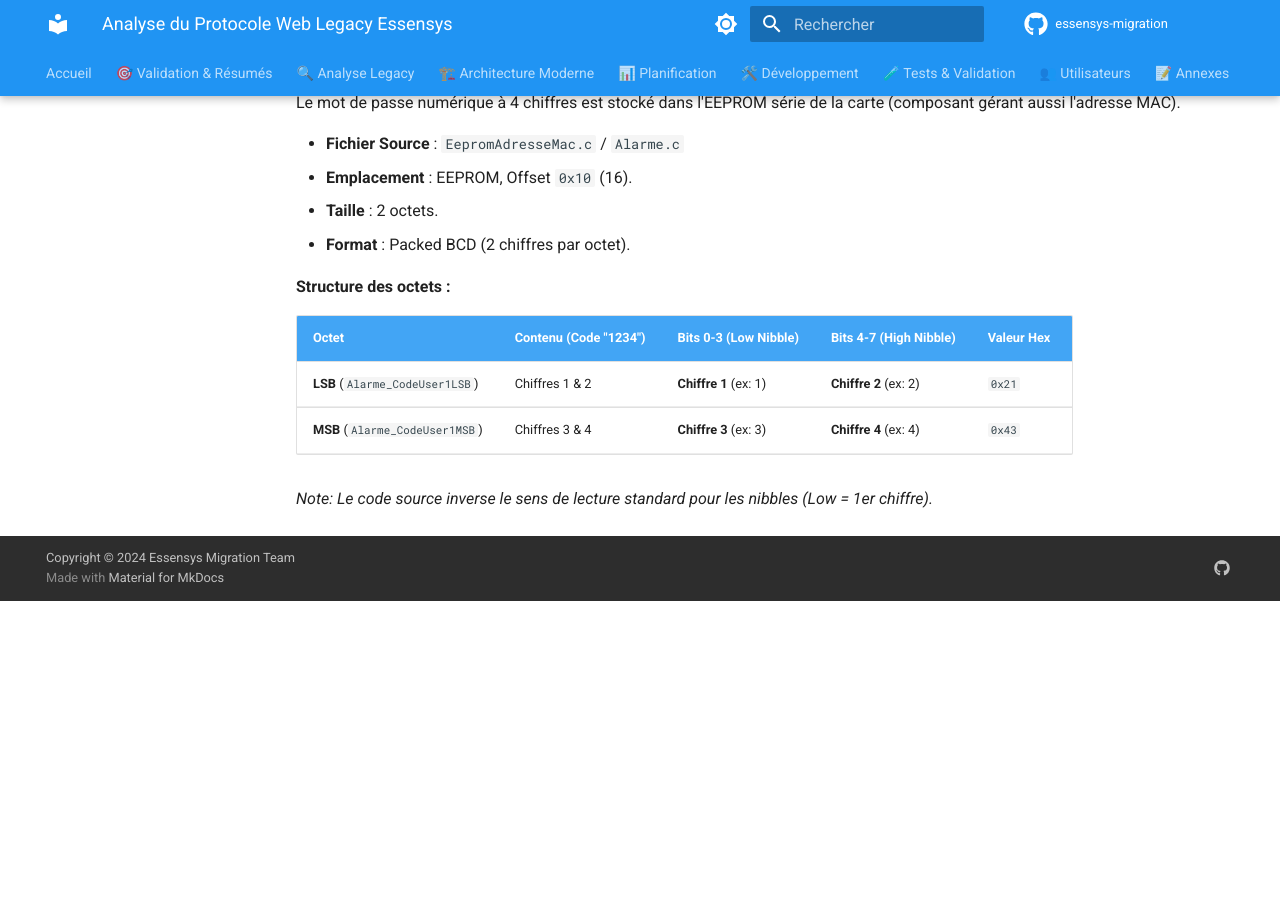
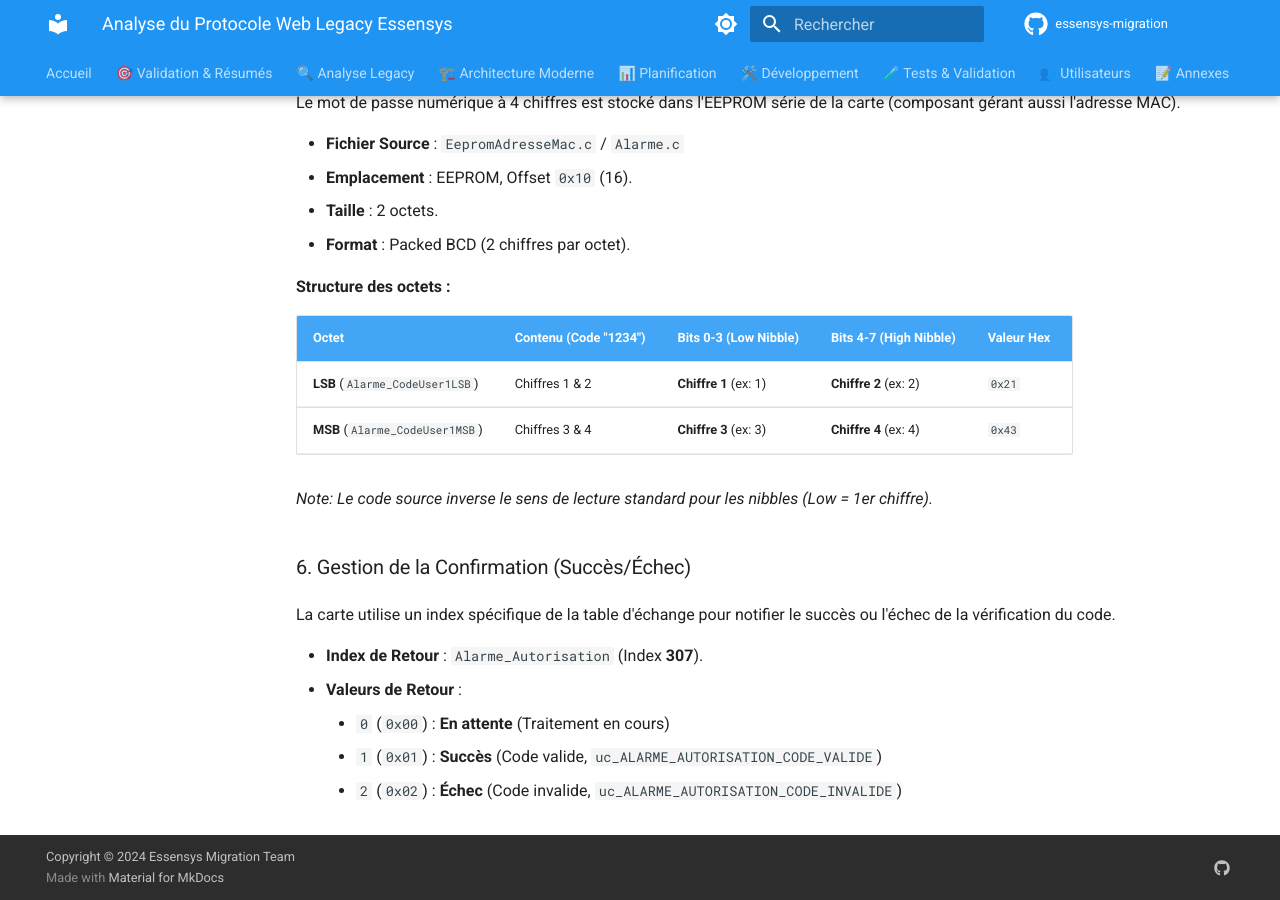
Before and after one commit to essensys-hub/essensys-web-legacy, an MkDocs documentation site: the page built from docs/legacy-analysis-protocol.md, in a window 1280 px wide and 900 px high, scrolled down 2996 px. Built offline with MkDocs 1.6.1 and Material for MkDocs 9.7.7, drawn with Linux system fonts in a browser that asks for light colours; comment, search, counter and statistics services are not loaded; the version menu is left out; before the commit the page ends 3597 px from its top, so only the background shows below that.

Commit message:
docs: add confirmation mechanism details

```diff
--- a/docs/legacy-analysis-protocol.md
+++ b/docs/legacy-analysis-protocol.md
@@ -109,3 +109,13 @@ Le mot de passe numérique à 4 chiffres est stocké dans l'EEPROM série de la
 | **MSB** (`Alarme_CodeUser1MSB`) | Chiffres 3 & 4 | **Chiffre 3** (ex: 3) | **Chiffre 4** (ex: 4) | `0x43` |
 
 *Note: Le code source inverse le sens de lecture standard pour les nibbles (Low = 1er chiffre).*
+
+### 6. Gestion de la Confirmation (Succès/Échec)
+
+La carte utilise un index spécifique de la table d'échange pour notifier le succès ou l'échec de la vérification du code.
+
+- **Index de Retour** : `Alarme_Autorisation` (Index **307**).
+- **Valeurs de Retour** :
+    - `0` (`0x00`) : **En attente** (Traitement en cours)
+    - `1` (`0x01`) : **Succès** (Code valide, `uc_ALARME_AUTORISATION_CODE_VALIDE`)
+    - `2` (`0x02`) : **Échec** (Code invalide, `uc_ALARME_AUTORISATION_CODE_INVALIDE`)
```
